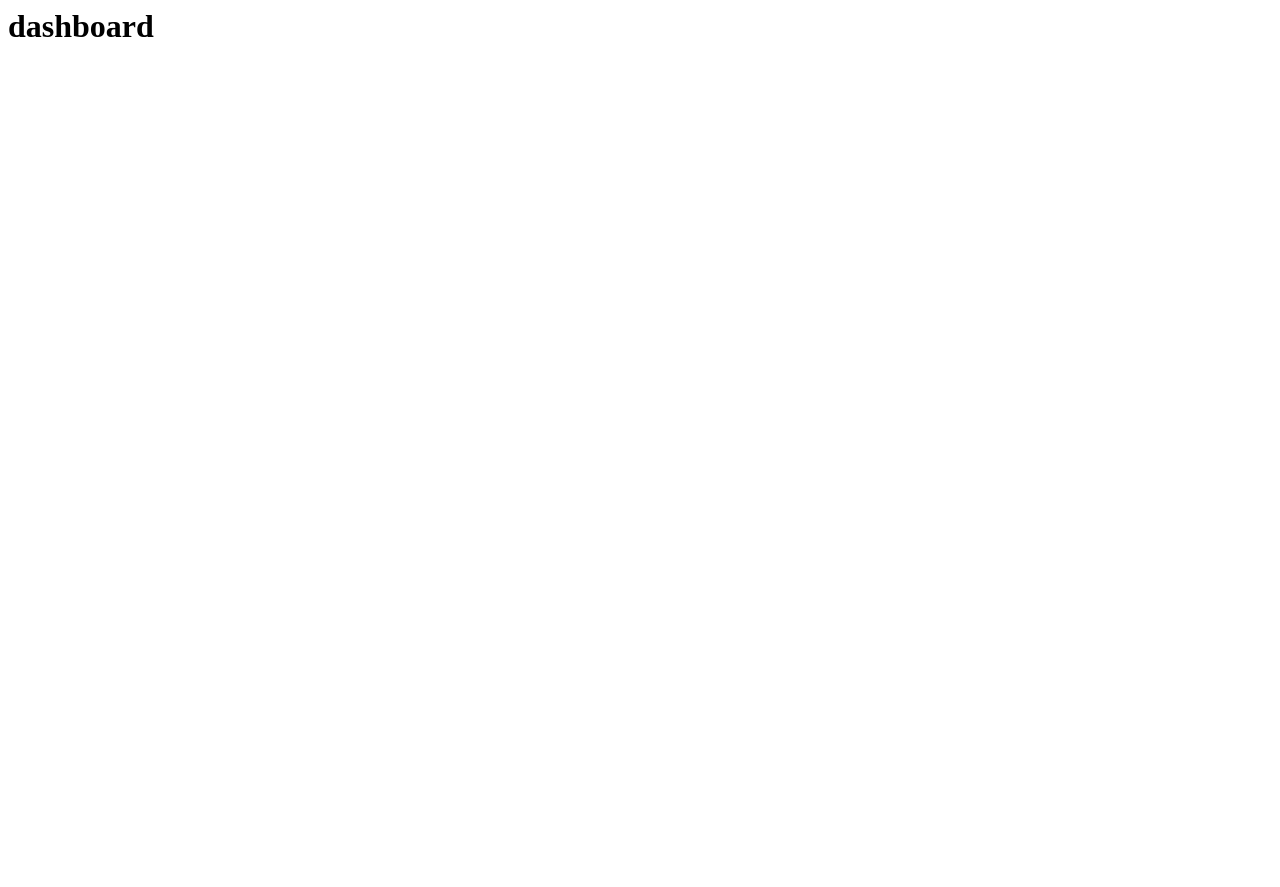
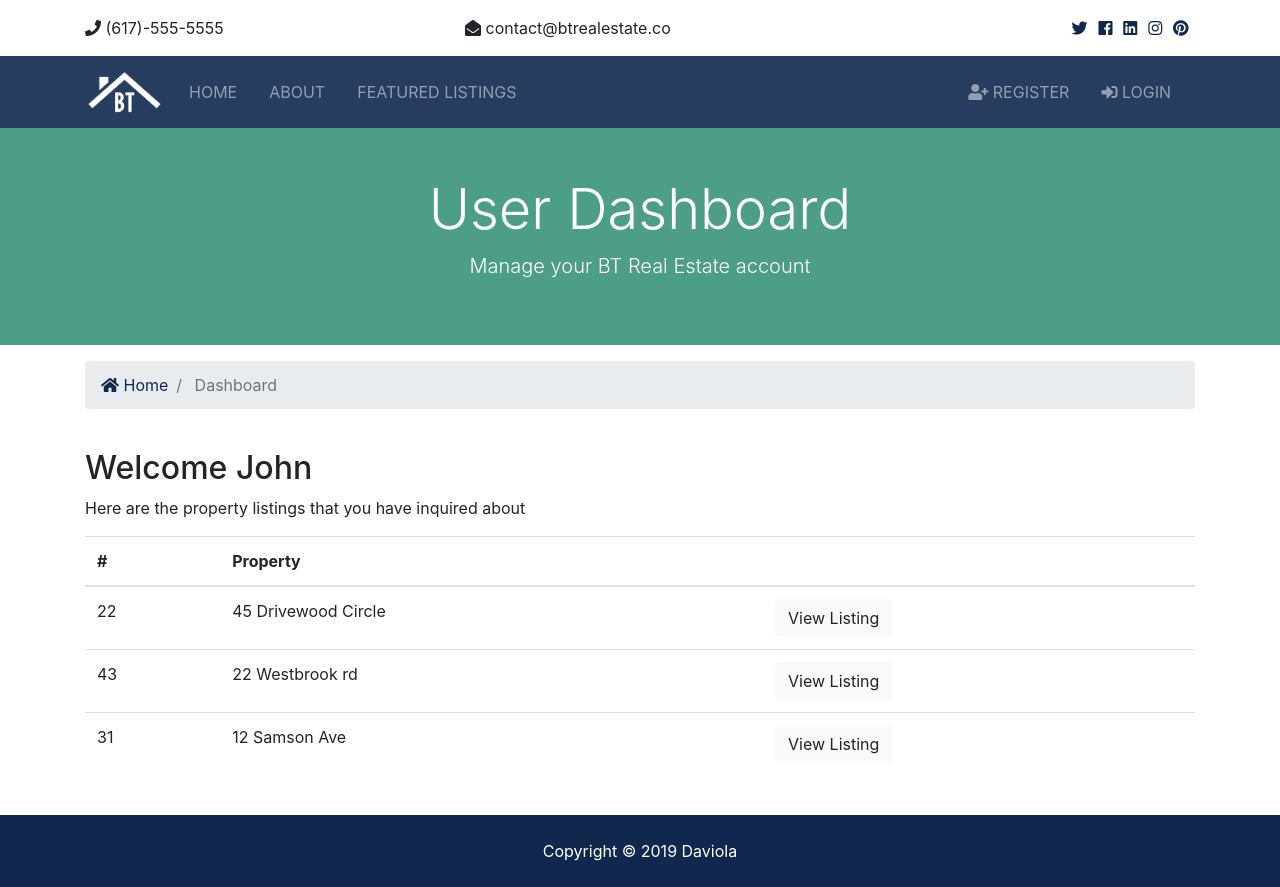
Before and after one commit to daviola/real-state-project, a Django app: page /accounts/dashboard in a window 1280 px wide. Before the commit the page is almost empty. Before the commit the page ends 37 px from the top, so only its background shows below. Run offline with Django 3.2, Linux system fonts and the light colour scheme; some libraries are stand-ins or nearby versions.

Commit message:
logout and dashboard

```diff
--- a/accounts/views.py
+++ b/accounts/views.py
@@ -55,7 +55,10 @@ def login(request):
         return render(request, 'accounts/login.html')
 
 def logout(request):
-    return redirect(request, 'index')
+    if request.method == 'POST':
+        auth.logout(request)
+        messages.success(request, "You are now logged out")
+        return redirect('index')
 
 def dashboard(request):
     return render(request, 'accounts/dashboard.html')
--- a/templates/accounts/dashboard.html
+++ b/templates/accounts/dashboard.html
@@ -1 +1,77 @@
-<h1>dashboard</h1>
+{% extends 'base.html' %}
+
+{% block content %}
+
+<section id="showcase-inner" class="py-5 text-white">
+        <div class="container">
+          <div class="row text-center">
+            <div class="col-md-12">
+              <h1 class="display-4">User Dashboard</h1>
+              <p class="lead">Manage your BT Real Estate account</p>
+            </div>
+          </div>
+        </div>
+      </section>
+
+      <!-- Breadcrumb -->
+      <section id="bc" class="mt-3">
+        <div class="container">
+          <nav aria-label="breadcrumb">
+            <ol class="breadcrumb">
+              <li class="breadcrumb-item">
+                <a href="{% url 'index' %}">
+                  <i class="fas fa-home"></i> Home</a>
+              </li>
+              <li class="breadcrumb-item active"> Dashboard</li>
+            </ol>
+          </nav>
+        </div>
+      </section>
+
+        <!-- Alerts -->
+        {% include 'partials/_alerts.html' %}
+
+      <section id="dashboard" class="py-4">
+        <div class="container">
+          <div class="row">
+            <div class="col-md-12">
+              <h2>Welcome John</h2>
+              <p>Here are the property listings that you have inquired about</p>
+              <table class="table">
+                <thead>
+                  <tr>
+                    <th scope="col">#</th>
+                    <th scope="col">Property</th>
+                    <th></th>
+                  </tr>
+                </thead>
+                <tbody>
+                  <tr>
+                    <td>22</td>
+                    <td>45 Drivewood Circle</td>
+                    <td>
+                      <a class="btn btn-light" href="#">View Listing</a>
+                    </td>
+                  </tr>
+                  <tr>
+                    <td>43</td>
+                    <td>22 Westbrook rd</td>
+                    <td>
+                      <a class="btn btn-light" href="#">View Listing</a>
+                    </td>
+                  </tr>
+                  <tr>
+                    <td>31</td>
+                    <td>12 Samson Ave</td>
+                    <td>
+                      <a class="btn btn-light" href="#">View Listing</a>
+                    </td>
+                  </tr>
+                </tbody>
+              </table>
+            </div>
+          </div>
+        </div>
+      </section>
+
+{% endblock%}
--- a/templates/pages/index.html
+++ b/templates/pages/index.html
@@ -66,9 +66,9 @@
         </div>
     </div>
 </section>
-
+<br>
 <!-- Alerts -->
-{% include 'partials/|alerts.html' %}
+{% include 'partials/_alerts.html' %}
 
 <!-- Listings -->
 <section id="listings" class="py-5">
--- a/templates/partials/_navbar.html
+++ b/templates/partials/_navbar.html
@@ -40,6 +40,27 @@
       </ul>
 
       <ul class="navbar-nav ml-auto">
+        {% if user.is_authenticated %}
+          <li
+          {% if 'dashboard' in request.path %}
+            class="nav-item active mr-3"
+          {% else %}
+            class="nav-item mr-3"
+          {% endif %}
+          >
+          <a class="nav-link" href="{% url 'dashboard' %}">
+            Welcome {{ user.username }} (Dashboard)</a>
+          </li>
+          <li class="nav-item mr-3">
+            <a href="javascript:{document.getElementById('logout').submit()}" class="nav-link">
+              <i class="fas fa-sign-out-alt"></i> Logout
+            </a>
+            <form action="{% url 'logout' %}" method="POST" id="logout">
+              {% csrf_token %}
+              <input type="hidden">
+            </form>
+          </li>
+        {% else %}
           <li
             {% if 'register' in request.path %}
               class="nav-item active mr-3"
@@ -61,6 +82,7 @@
               <i class="fas fa-sign-in-alt"></i>
               Login</a>
           </li>
+        {% endif %}
       </ul>
     </div>
   </div>
```
Lines whose indentation alone changed are shown as unchanged.
